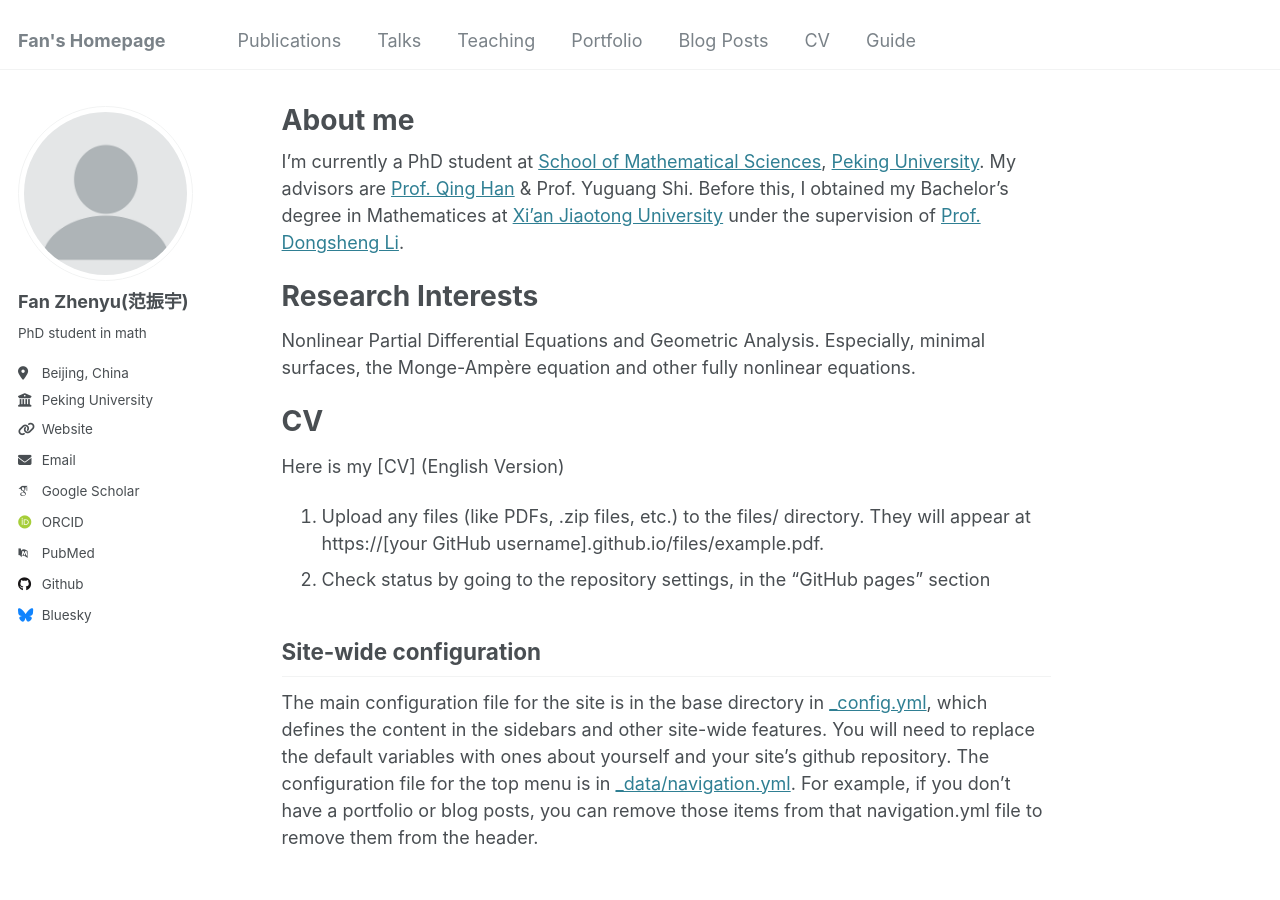
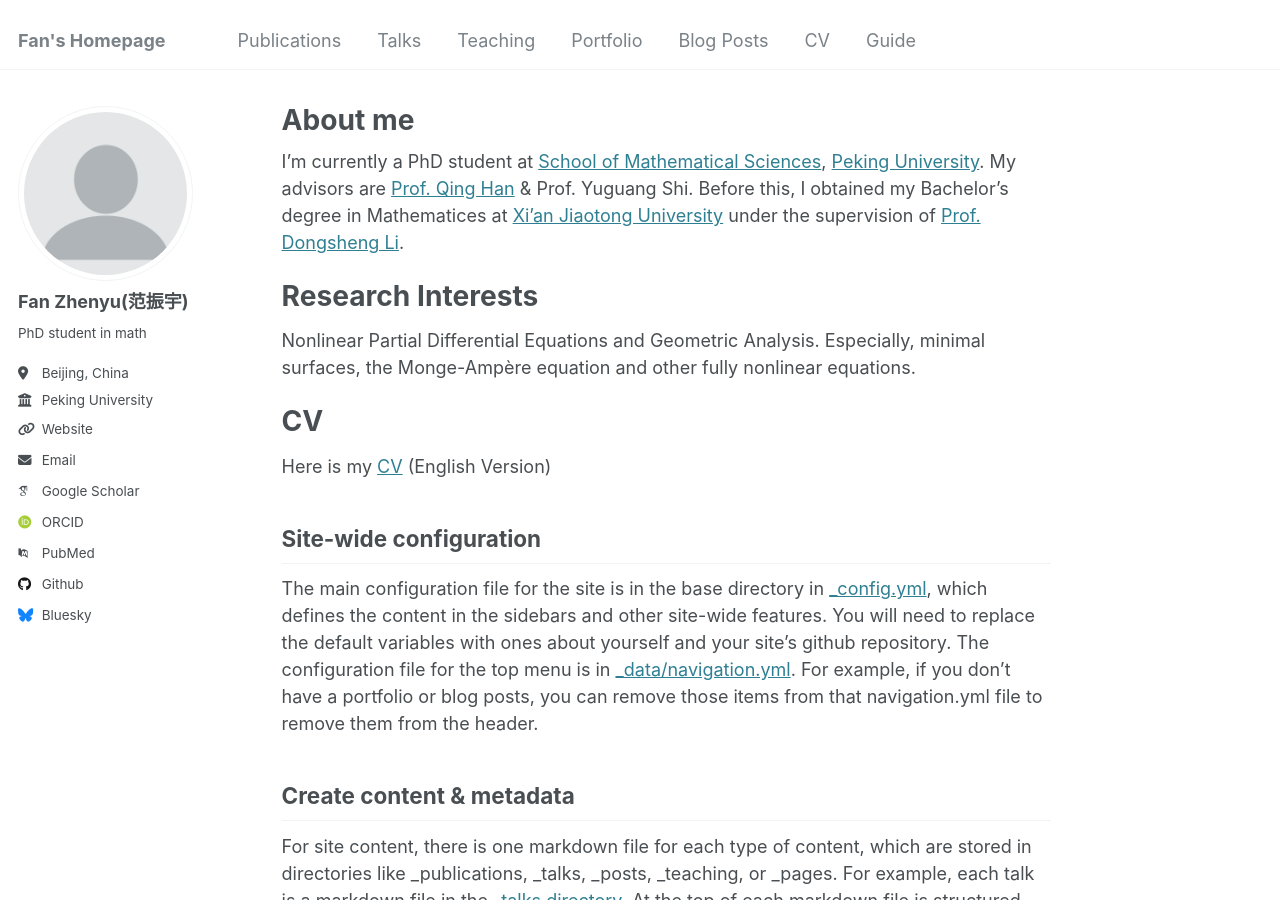
Before and after one commit to fanzymath/fanzymath.github.io, a Jekyll site: the page built from _pages/about.md, in a window 1280 px wide and 900 px high. Built offline with Jekyll 4.4.1, drawn with Linux system fonts in a browser that asks for light colours; some web fonts are replaced.

Commit message:
Update about.md

```diff
--- a/_pages/about.md
+++ b/_pages/about.md
@@ -15,9 +15,8 @@ Nonlinear Partial Differential Equations and Geometric Analysis. Especially, min
 
 CV
 ======
-Here is my [CV] (English Version)
-1. Upload any files (like PDFs, .zip files, etc.) to the files/ directory. They will appear at https://[your GitHub username].github.io/files/example.pdf.
-1. Check status by going to the repository settings, in the "GitHub pages" section
+Here is my [CV](https://fanzheny.github.io/files/CV.pdf) (English Version)
+
 
 Site-wide configuration
 ------
```
